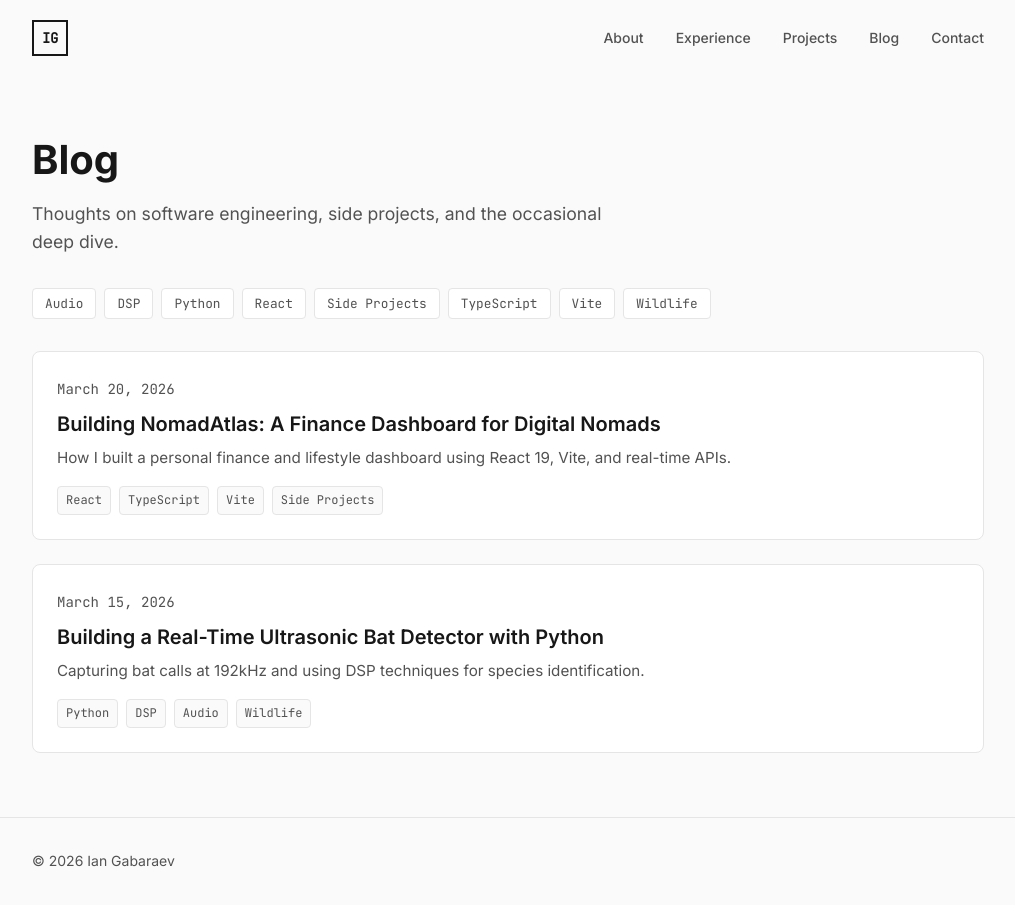
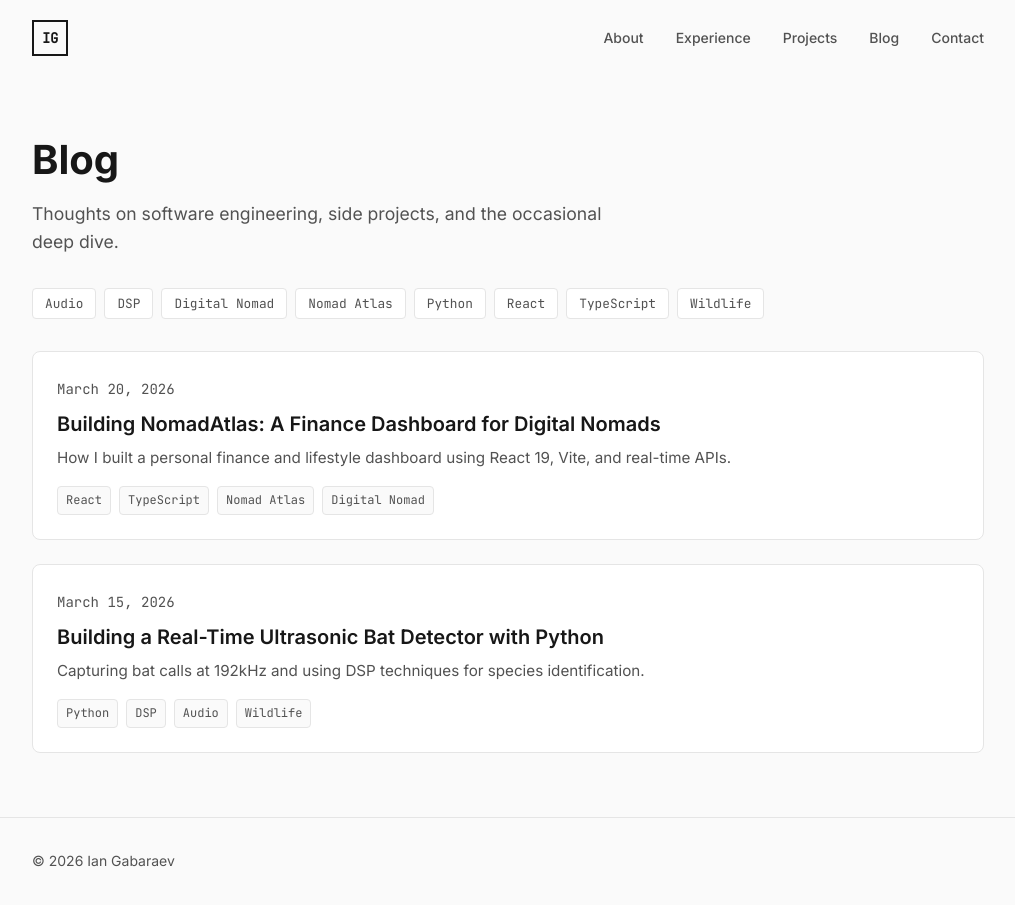
Before and after one commit to Ian-Gabaraev/IanGabaraevPro, a React (Vite) app: page /blog in a window 1280 px wide. Shown: the whole page, without its empty margins (132-1147 px from the left). Built offline with nearby package versions, Linux system fonts and the light colour scheme.

Commit message:
Update tags

```diff
--- a/src/data/posts.ts
+++ b/src/data/posts.ts
@@ -13,7 +13,7 @@ export const posts: BlogPost[] = [
     title: 'Building NomadAtlas: A Finance Dashboard for Digital Nomads',
     date: '2026-03-20',
     excerpt: 'How I built a personal finance and lifestyle dashboard using React 19, Vite, and real-time APIs.',
-    tags: ['React', 'TypeScript', 'Vite', 'Side Projects'],
+    tags: ['React', 'TypeScript', 'Nomad Atlas', 'Digital Nomad'],
     content: `
 # Building NomadAtlas: A Finance Dashboard for Digital Nomads
 
```
